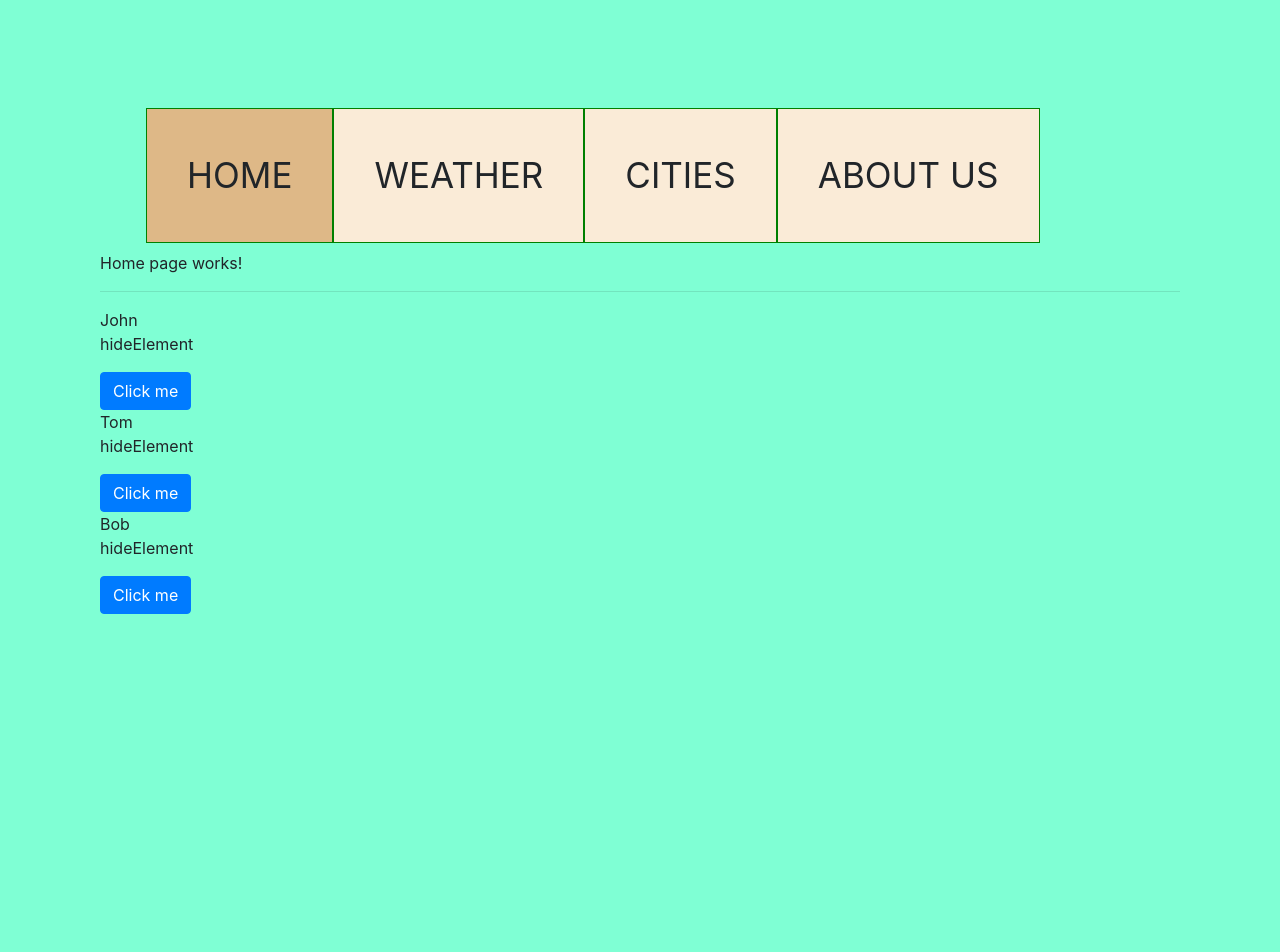
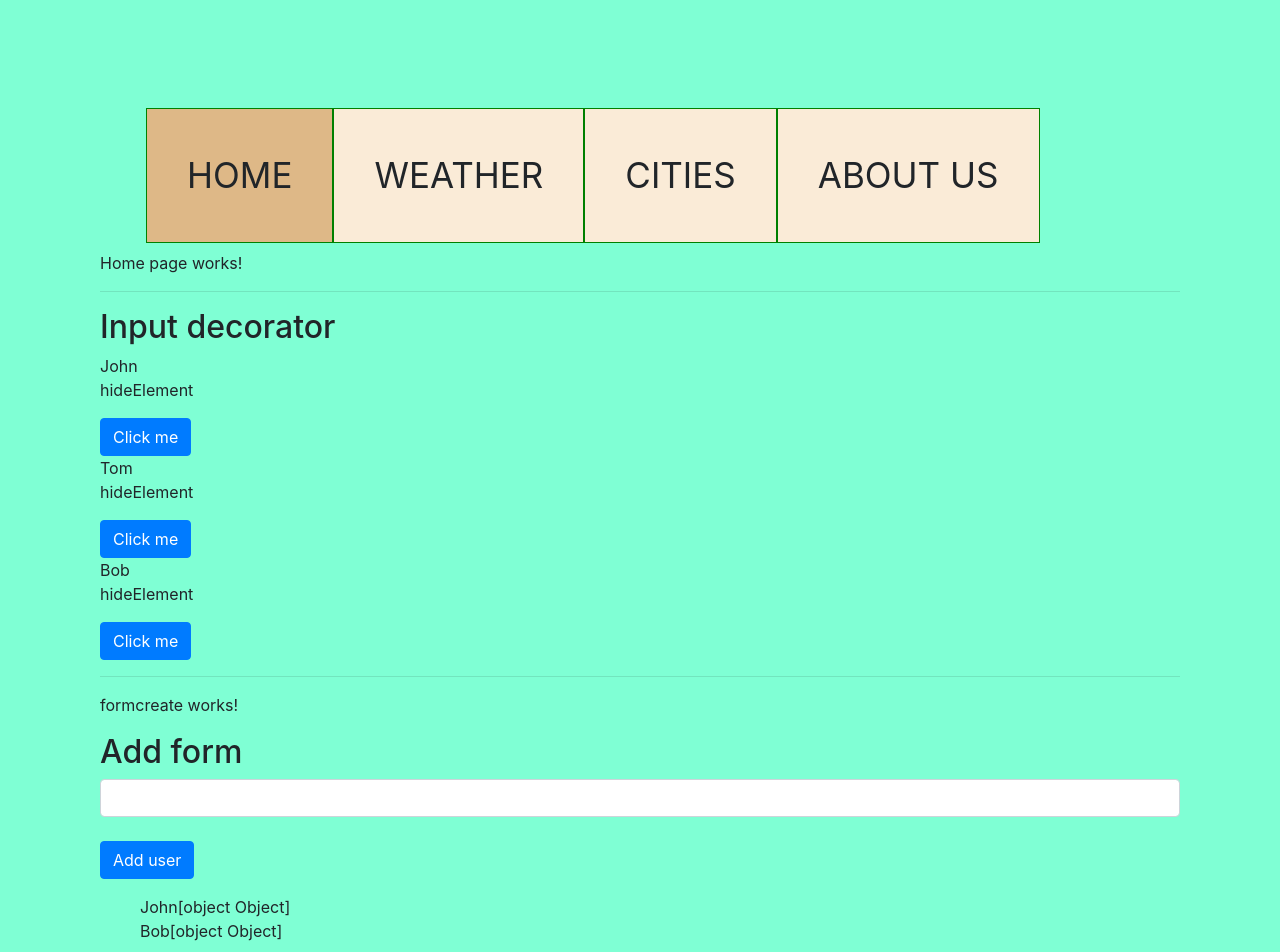
Before and after one commit to irynalaitaruk/Weather, an Angular app: page / in a window 1280 px wide. Shown: the top 952 px of the page. Before the commit the page ends 800 px from the top, so only its background shows below. Built offline with nearby package versions, Linux system fonts and the light colour scheme.

Commit message:
added form

```diff
--- a/src/app/app.module.ts
+++ b/src/app/app.module.ts
@@ -14,6 +14,7 @@ import { WeatherComponent } from './weather/weather.component';
 import { CityChildComponent } from './city-child/city-child.component';
 import { FormsComponent } from './forms/forms.component';
 import { MainListComponent } from './main-list/main-list.component';
+import { FormcreateComponent } from './formcreate/formcreate.component';
 
 @NgModule({
   declarations: [
@@ -24,7 +25,8 @@ import { MainListComponent } from './main-list/main-list.component';
     WeatherComponent,
     CityChildComponent,
     FormsComponent,
-    MainListComponent
+    MainListComponent,
+    FormcreateComponent
   ],
   imports: [
     BrowserModule,
--- /dev/null
+++ b/src/app/formcreate/formcreate.component.css
@@ -0,0 +1 @@
+li {list-style: none;}
--- /dev/null
+++ b/src/app/formcreate/formcreate.component.html
@@ -0,0 +1,9 @@
+<p>formcreate works!</p>
+<h2>Add form</h2>
+<div class="form-group">
+    <input class="form-control" type="text" #newuser> <br>
+    <button class="btn btn-primary" type="button" (click)="addUser(newuser.value)">Add user</button>
+</div>
+<ul>
+<li *ngFor="let user of users">{{ user.name }}<span>{{user}}</span></li>
+</ul>
--- /dev/null
+++ b/src/app/formcreate/formcreate.component.ts
@@ -0,0 +1,34 @@
+import { Component, OnInit } from '@angular/core';
+
+@Component({
+  selector: 'app-formcreate',
+  templateUrl: './formcreate.component.html',
+  styleUrls: ['./formcreate.component.css']
+})
+export class FormcreateComponent implements OnInit {
+
+
+  users: Object[]= [{
+    name: 'John'
+  },
+{
+    name: 'Bob'
+}];
+
+  constructor() { }
+
+  ngOnInit() {
+  }
+
+
+
+
+ addUser(newuser: string){
+   if(newuser){
+     this.users.push(newuser);
+
+   }
+ }
+
+
+}
--- a/src/app/main-list/main-list.component.html
+++ b/src/app/main-list/main-list.component.html
@@ -1,3 +1,4 @@
+
 
 <div>
     <span>{{ someuser.name }}</span>
--- a/src/app/main/main.component.html
+++ b/src/app/main/main.component.html
@@ -3,4 +3,7 @@
 
 
 <hr>
-<app-main-list *ngFor="let user of users" [someuser]="user"></app-main-list>
+<h2>Input decorator</h2>
+<app-main-list *ngFor="let user of users; let idx = index" [someuser]="user"></app-main-list>
+<hr>
+<app-formcreate (userCreated)="addUser($event)"></app-formcreate>
```
Also changed, not shown: 1 other file (tests, documents, lock files or other folders).
